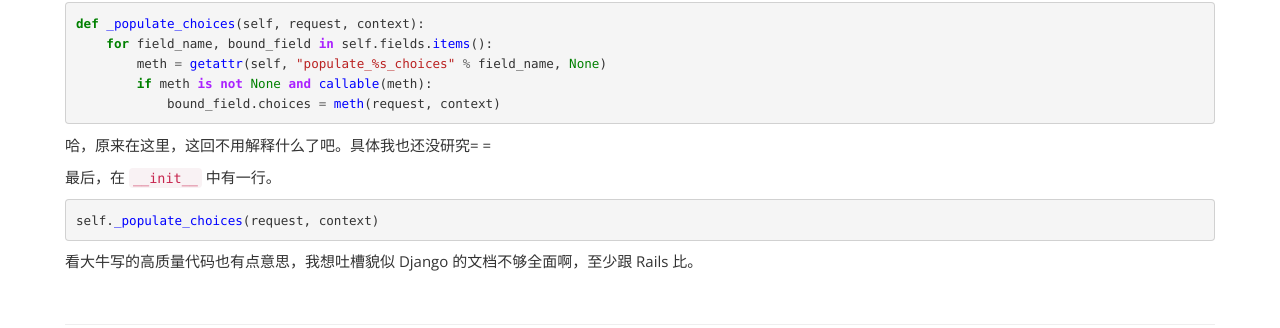
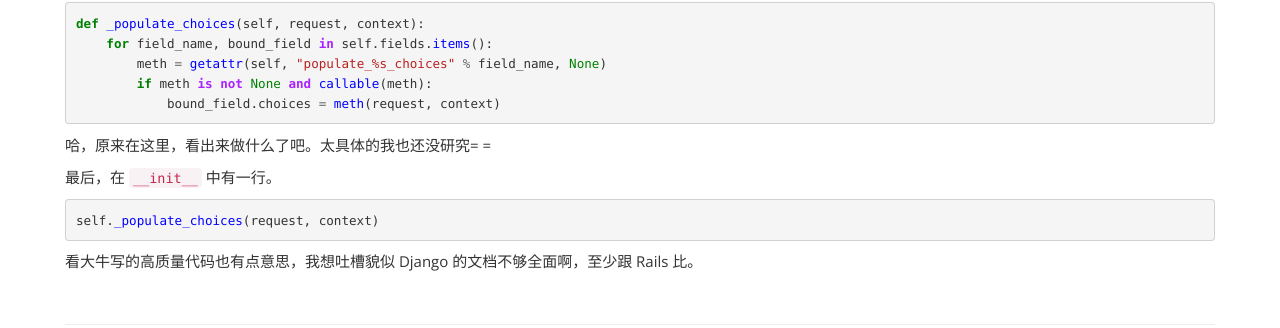
Before and after one commit to greenmoon55/greenmoon55.github.io, a Jekyll site: the page built from _posts/2013-11-27-python-metaprogramming-example-in-horizon.markdown, in a window 1280 px wide and 900 px high, scrolled down 542 px. Shown: the part 245-573 px from the top of the window. Built offline with Jekyll 4.4.1, drawn with Linux system fonts in a browser that asks for light colours; nearby versions of some CDN libraries; Markdown is read by kramdown in place of the engine named in the settings; comment, search, counter and statistics services are not loaded.

Commit message:
a small change

````diff
--- a/_posts/2013-11-27-python-metaprogramming-example-in-horizon.markdown
+++ b/_posts/2013-11-27-python-metaprogramming-example-in-horizon.markdown
@@ -45,7 +45,7 @@ def _populate_choices(self, request, context):
         if meth is not None and callable(meth):
             bound_field.choices = meth(request, context)
 ```
-哈，原来在这里，这回不用解释什么了吧。具体我也还没研究= =
+哈，原来在这里，看出来做什么了吧。太具体的我也还没研究= =
 
 
 最后，在 `__init__` 中有一行。
````
